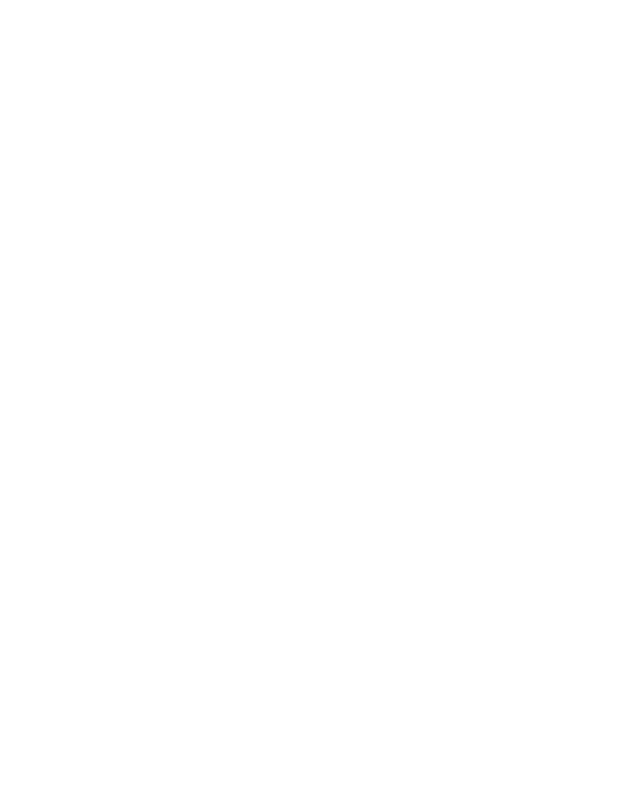
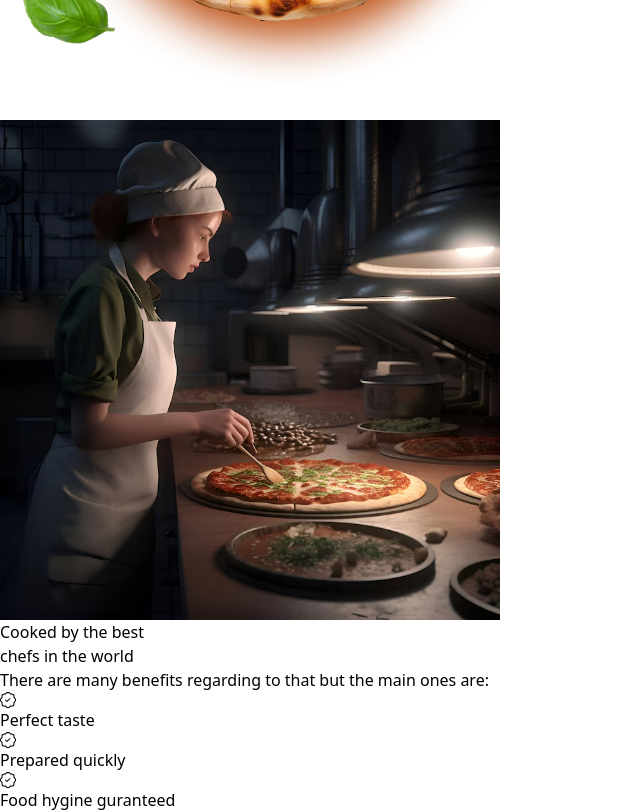
Before and after one commit to SaurabhKapade/Pizza-Frontend, a React (Vite) app: page / in a window 1280 px wide. Shown: the part 560-1372 px from the top of the page, without its empty margins (0-640 px from the left). Before the commit the page ends 800 px from the top, so only its background shows below. Built offline with nearby package versions, Linux system fonts and the light colour scheme.

Commit message:
Added pointers about app

```diff
--- /dev/null
+++ b/src/Components/icons/IconPatchCheck.jsx
@@ -0,0 +1,20 @@
+
+function IconPatchCheck(props) {
+    return (
+      <svg
+        fill="currentColor"
+        viewBox="0 0 16 16"
+        height="1em"
+        width="1em"
+        {...props}
+      >
+        <path
+          fillRule="evenodd"
+          d="M10.354 6.146a.5.5 0 010 .708l-3 3a.5.5 0 01-.708 0l-1.5-1.5a.5.5 0 11.708-.708L7 8.793l2.646-2.647a.5.5 0 01.708 0z"
+        />
+        <path d="M10.273 2.513l-.921-.944.715-.698.622.637.89-.011a2.89 2.89 0 012.924 2.924l-.01.89.636.622a2.89 2.89 0 010 4.134l-.637.622.011.89a2.89 2.89 0 01-2.924 2.924l-.89-.01-.622.636a2.89 2.89 0 01-4.134 0l-.622-.637-.89.011a2.89 2.89 0 01-2.924-2.924l.01-.89-.636-.622a2.89 2.89 0 010-4.134l.637-.622-.011-.89a2.89 2.89 0 012.924-2.924l.89.01.622-.636a2.89 2.89 0 014.134 0l-.715.698a1.89 1.89 0 00-2.704 0l-.92.944-1.32-.016a1.89 1.89 0 00-1.911 1.912l.016 1.318-.944.921a1.89 1.89 0 000 2.704l.944.92-.016 1.32a1.89 1.89 0 001.912 1.911l1.318-.016.921.944a1.89 1.89 0 002.704 0l.92-.944 1.32.016a1.89 1.89 0 001.911-1.912l-.016-1.318.944-.921a1.89 1.89 0 000-2.704l-.944-.92.016-1.32a1.89 1.89 0 00-1.912-1.911l-1.318.016z" />
+      </svg>
+    );
+  }
+
+  export default IconPatchCheck;
--- a/src/pages/Home.jsx
+++ b/src/pages/Home.jsx
@@ -1,35 +1,89 @@
 import IconArrowRight from "../Components/icons/IconArrowRight";
-
-function Home(){
-    return(
+import PizzaImage from "../assets/images/pizza2.png";
+import CookingImage from "../assets/images/cooking1.png";
+import IconPatchCheck from "../Components/icons/IconPatchCheck";
+function Home() {
+  return (
     <>
+      {/**Hero Section */}
       <section className="flex flex-col-reverse items-center justify-center py-5 md:flex-row md:gap-7 bg-gradient-to-r from-amber-50 to-orange-300">
-
         <div className="w-4/6 ml-4 text-center md:w-2/6 md:text-left">
-
-                    <div className="flex justify-center text=-4xl md:justify-normal">
+          <div className="flex justify-center text-4xl md:justify-normal">
             <h1 className="pb-5 font-bold text-transparent bg-gradient-to-r from-orange-500 to-orange-400 bg-clip-text">
-                            Enjoy the Slice {' '}
+              Enjoy the Slice{" "}
             </h1>
-                        <h1>
-                            😋
-                        </h1>
+            <h1>😋</h1>
           </div>
 
           <p className="pb-4 text-[#6b7280]">
-                        The Pizza App lets you order your pizza from the comfort of your home. Enjoy the best Pizza in town with just a few clicks
+            The Pizza App lets you order your pizza from the comfort of your
+            home. Enjoy the best Pizza in town with just a few clicks
           </p>
 
-                    <button className="flex items-center px-4 py-2 text-white
-                    bg-yellow-500 rounded-md hover:bg-yellow-600 group">
+          <button
+            className="flex items-center px-4 py-2 text-white
+                    bg-yellow-500 rounded-md hover:bg-yellow-600 group"
+          >
             Order Now
             <span className="inline-block ml-3 transition-transform ease-in-out group-hover:translate-x-2">
-                            <IconArrowRight/>
+              <IconArrowRight />
             </span>
           </button>
         </div>
+
+        <div>
+          <img src={PizzaImage} height={550} width={550} />
+        </div>
+      </section>
+
+      {/**Services Section */}
+      <section
+        className="py-4 mt-6 bg-gradient-to-r
+            from-amber-50 to-orange-300"
+      >
+        <div className="container flex flex-col md:flex-row">
+          <div className="flex flex-col items-center justify-center rounded-lg lg:w-1/2">
+            <img
+              src={CookingImage}
+              alt="Cooking"
+              width={500}
+              className="rounded-lg"
+            />
+          </div>
+          <div className="flex flex-col flex-wrap text-center lg:py-6 lg:w-1/2 lg:pl-12 lg:text-left">
+            <div className="flex flex-col items-center lg:items-start">
+              <div>
+                <h2 className="mb-2 text-5xl font-extrabold text-transparent title-font bg bg-gradient-to-r from-orange-600 to-orange-300 bg-clip-text">
+                  Cooked by the best <br /> chefs in the world
+                </h2>
+                <p className="text-base leading-relaxed text-[#6b7289]">
+                  There are many benefits regarding to that but the main ones
+                  are:
+                </p>
+              </div>
+            </div>
+            <div className="w-full p-1">
+                <div className="flex items-center h-full p-2 text-2xl rounded">
+                    <IconPatchCheck className="text-[#f38339] w-10 h-10 mr-4"/>
+                    <span className="font-bold title-font">Perfect taste</span>
+                </div>
+            </div>
+            <div className="w-full p-1">
+                <div className="flex items-center h-full p-2 text-2xl rounded">
+                    <IconPatchCheck className="text-[#f38339] w-10 h-10 mr-4"/>
+                    <span className="font-bold title-font">Prepared quickly</span>
+                </div>
+            </div>
+            <div className="w-full p-1">
+                <div className="flex items-center h-full p-2 text-2xl rounded">
+                    <IconPatchCheck className="text-[#f38339] w-10 h-10 mr-4"/>
+                    <span className="font-bold title-font">Food hygine guranteed</span>
+                </div>
+            </div>
+          </div>
+        </div>
       </section>
     </>
-    )
+  );
 }
 export default Home;
```
Lines whose indentation alone changed are shown as unchanged.
